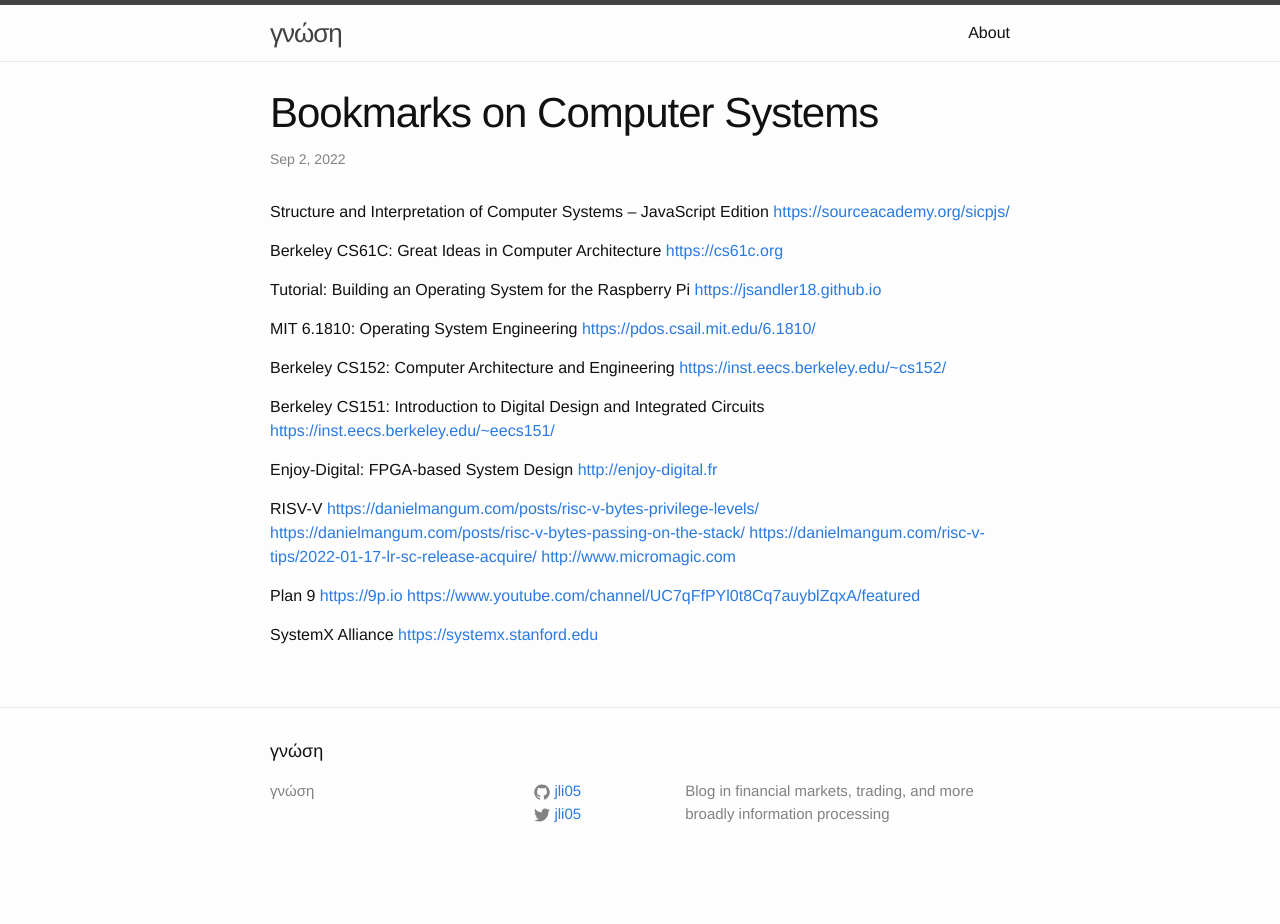
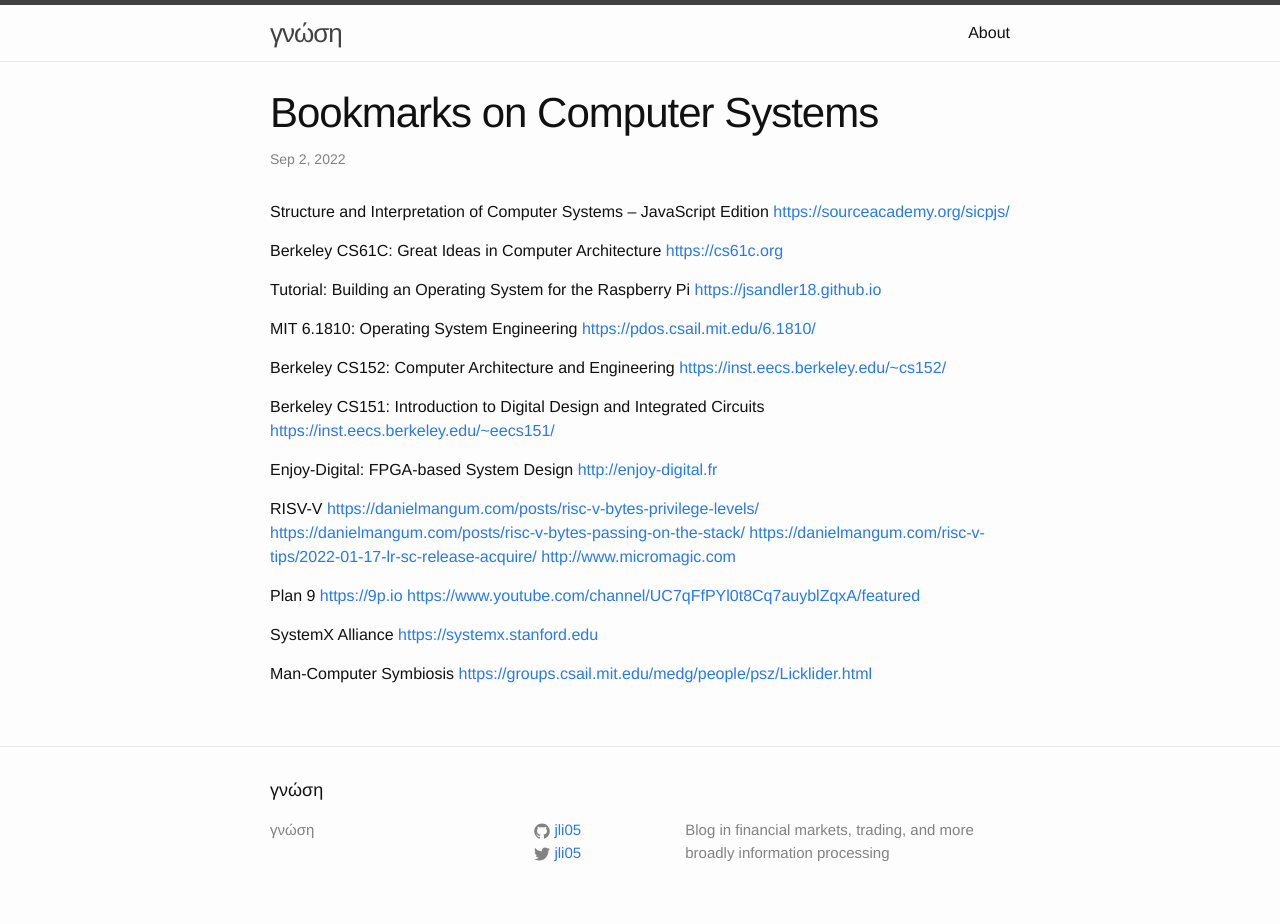
Before and after one commit to jli05/jli05.github.io, a Jekyll site: the page built from _posts/2022-09-02-Bookmarks-on-Computer-Systems.md, in a window 1280 px wide. Built offline with Jekyll 4.4.1, drawn with Linux system fonts in a browser that asks for light colours; before the commit the page ends 900 px from its top, so only the background shows below that.

Commit message:
add Licklider

```diff
--- a/_posts/2022-09-02-Bookmarks-on-Computer-Systems.md
+++ b/_posts/2022-09-02-Bookmarks-on-Computer-Systems.md
@@ -36,3 +36,6 @@ Plan 9
 
 SystemX Alliance
 [https://systemx.stanford.edu](https://systemx.stanford.edu)
+
+Man-Computer Symbiosis
+[https://groups.csail.mit.edu/medg/people/psz/Licklider.html](https://groups.csail.mit.edu/medg/people/psz/Licklider.html)
```
